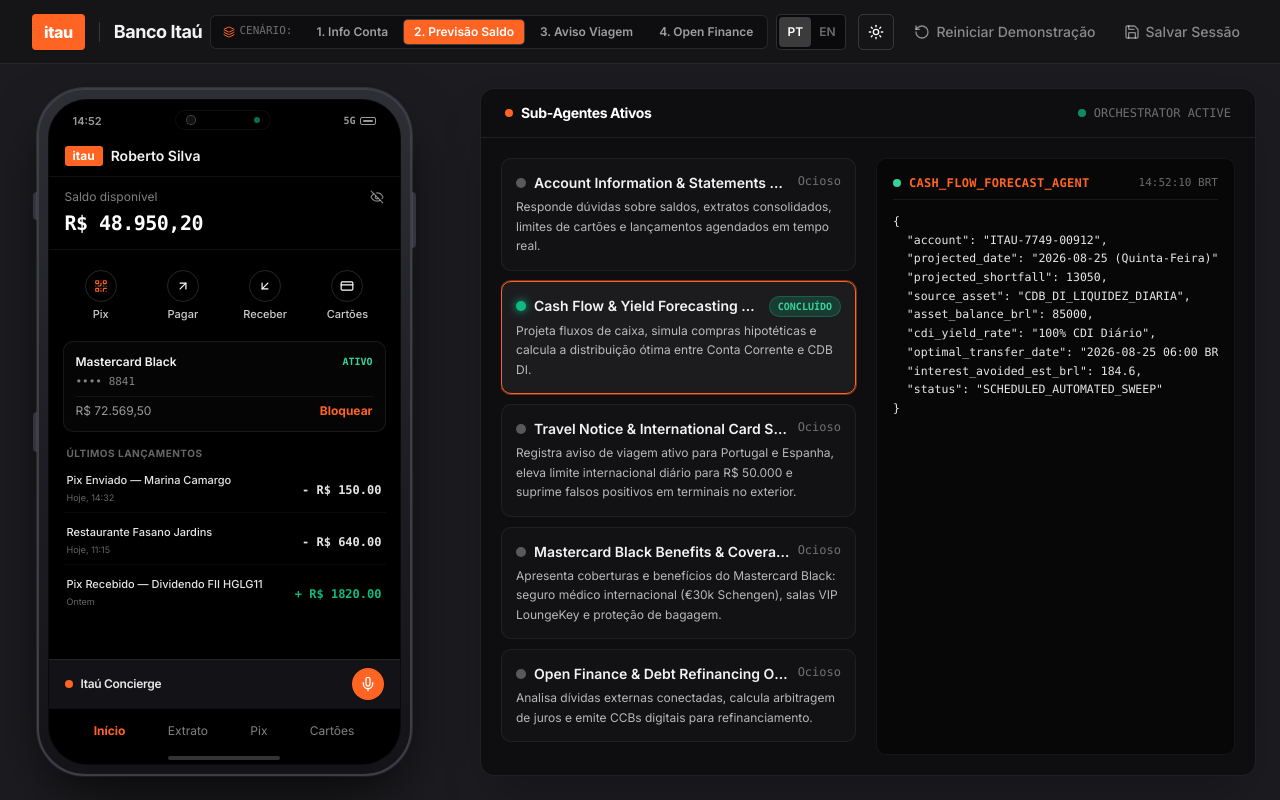
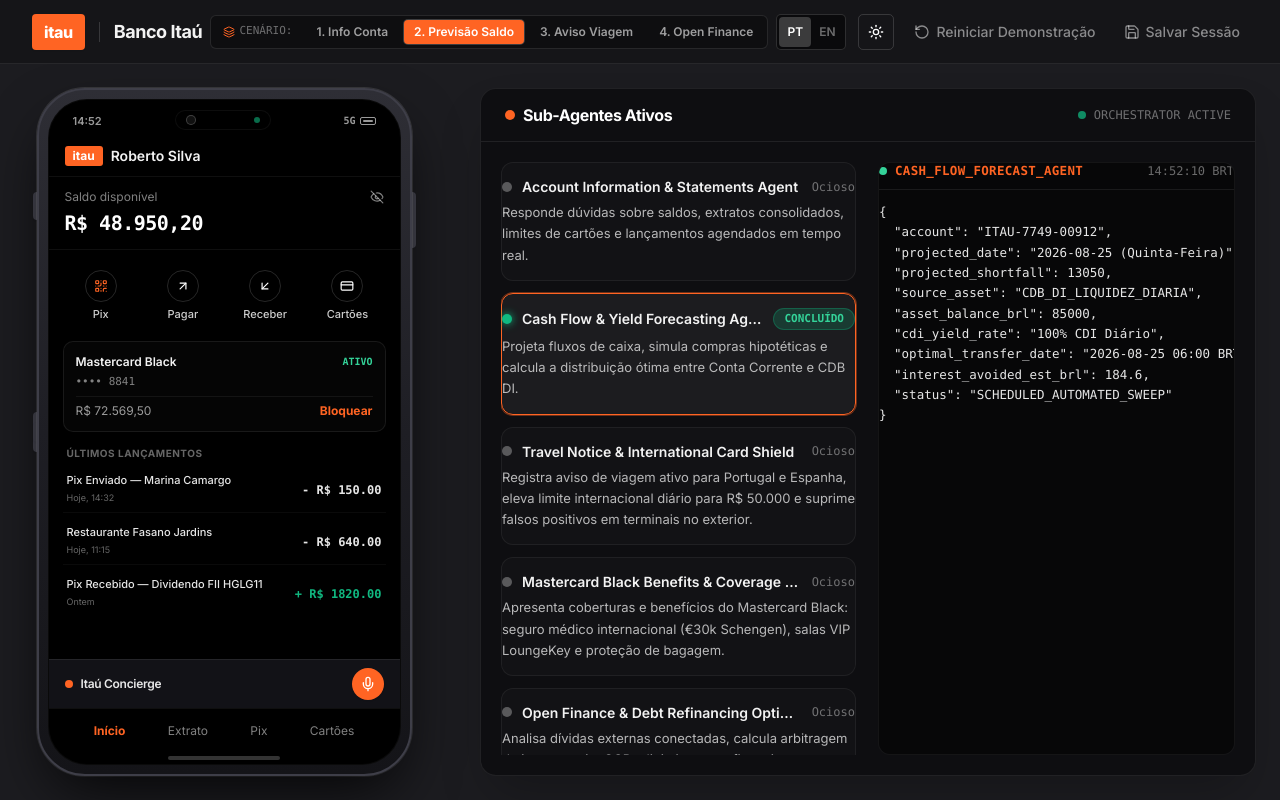
Before and after one commit to acombs121/itau-mobile-banking, a React (Vite) app in the folder frontend/: page / in a window 1280 px wide. Built offline with nearby package versions, Linux system fonts and the light colour scheme.

Commit message:
Resize sub-agent cards with increased height, typography and whitespace, and shrink parent panel to match height perfectly

```diff
--- a/frontend/src/App.tsx
+++ b/frontend/src/App.tsx
@@ -697,7 +697,7 @@ export const App: React.FC = () => {
           </div>
 
           {/* Right Column: Multi-Agent Telemetry & Orchestrator Panel */}
-          <div className="flex-1 w-full min-w-0 h-full max-h-[760px] min-h-0">
+          <div className="flex-1 w-full min-w-0 h-[730px] max-h-[86vh] flex items-center justify-center min-h-0">
             <AgentOrchestratorPanel
               subAgents={subAgents}
               actionItems={actionItems}
--- a/frontend/src/components/AgentOrchestratorPanel.tsx
+++ b/frontend/src/components/AgentOrchestratorPanel.tsx
@@ -64,7 +64,7 @@ export const AgentOrchestratorPanel: React.FC<AgentOrchestratorPanelProps> = ({
 
   return (
     <div
-      className={`w-full h-full max-h-[calc(100vh-5.5rem)] rounded-[14px] shadow-2xl flex flex-col min-h-0 border transition-colors duration-200 ${
+      className={`w-full h-[730px] max-h-[86vh] rounded-[16px] shadow-2xl flex flex-col min-h-0 border transition-colors duration-200 ${
         isDark
           ? 'bg-[#0E0E11] border-white/[0.08] text-white'
           : 'bg-white border-slate-200 text-slate-900 shadow-sm'
@@ -76,8 +76,8 @@ export const AgentOrchestratorPanel: React.FC<AgentOrchestratorPanelProps> = ({
         isDark ? 'border-white/[0.08]' : 'border-slate-200 bg-slate-50/50'
       }`}>
         <div className="flex items-center gap-2">
-          <div className="w-2 h-2 rounded-full bg-brand-orange"></div>
-          <span className={`text-sm font-bold tracking-tight ${isDark ? 'text-white' : 'text-slate-900'}`}>
+          <div className="w-2.5 h-2.5 rounded-full bg-brand-orange"></div>
+          <span className={`text-sm sm:text-base font-bold tracking-tight ${isDark ? 'text-white' : 'text-slate-900'}`}>
             {t.tabs.agents}
           </span>
         </div>
@@ -91,11 +91,11 @@ export const AgentOrchestratorPanel: React.FC<AgentOrchestratorPanelProps> = ({
       </div>
 
       {/* Main Sub-Agents Workspace (Single-Column Cards Left, JSON Telemetry Right) */}
-      <div className="flex-1 p-5 overflow-y-auto min-h-0">
-        <div className="grid grid-cols-1 lg:grid-cols-12 gap-4 h-full items-stretch min-h-0">
+      <div className="flex-1 p-4 sm:p-5 overflow-hidden min-h-0">
+        <div className="grid grid-cols-1 lg:grid-cols-12 gap-4 sm:gap-5 h-full items-stretch min-h-0">
 
-          {/* Left Column: Stacked Agent Cards (Single Column) */}
-          <div className="lg:col-span-6 flex flex-col gap-2.5 overflow-y-auto pr-1 min-h-0">
+          {/* Left Column: 5 Stacked Agent Cards (Expanded with more whitespace, larger typography, filling exact height) */}
+          <div className="lg:col-span-6 flex flex-col justify-between gap-2.5 sm:gap-3 h-full min-h-0 overflow-y-auto pr-0.5">
             {localizedSubAgents.map((agent) => {
               const isRunning = agent.status === 'processing';
               const isCompleted = agent.status === 'completed';
@@ -105,7 +105,7 @@ export const AgentOrchestratorPanel: React.FC<AgentOrchestratorPanelProps> = ({
                 <div
                   key={agent.id}
                   onClick={() => setSelectedAgentId(agent.id)}
-                  className={`rounded-[10px] p-3.5 border transition-all cursor-pointer relative ${
+                  className={`flex-1 flex flex-col justify-center rounded-[12px] px-4.5 py-3 sm:py-3.5 border transition-all cursor-pointer relative ${
                     isRunning
                       ? 'bg-brand-orange/[0.12] border-brand-orange ring-2 ring-brand-orange shadow-[0_0_20px_rgba(255,100,35,0.35)]'
                       : isSelected
@@ -117,8 +117,8 @@ export const AgentOrchestratorPanel: React.FC<AgentOrchestratorPanelProps> = ({
                       : 'bg-white border-slate-200 hover:border-slate-300 shadow-sm'
                   }`}
                 >
-                  <div className="flex items-start justify-between mb-1">
-                    <div className="flex items-center gap-2 min-w-0">
+                  <div className="flex items-center justify-between mb-1.5">
+                    <div className="flex items-center gap-2.5 min-w-0">
                       <span
                         className={`w-2.5 h-2.5 rounded-full flex-shrink-0 ${
                           isRunning
@@ -128,30 +128,30 @@ export const AgentOrchestratorPanel: React.FC<AgentOrchestratorPanelProps> = ({
                             : isDark ? 'bg-white/30' : 'bg-slate-300'
                         }`}
                       />
-                      <h3 className={`text-xs sm:text-sm font-semibold leading-snug truncate ${isDark ? 'text-white/95' : 'text-slate-900'}`}>
+                      <h3 className={`text-xs sm:text-[13.5px] lg:text-[14px] font-semibold leading-snug truncate ${isDark ? 'text-white/95' : 'text-slate-900'}`}>
                         {agent.name}
                       </h3>
                     </div>
 
                     <div className="flex items-center gap-1.5 flex-shrink-0 ml-2">
                       {isRunning ? (
-                        <span className="text-[10px] font-mono font-bold px-2 py-0.5 rounded-full bg-brand-orange text-white animate-pulse flex items-center gap-1 shadow-sm">
+                        <span className="text-[10px] sm:text-[11px] font-mono font-bold px-2.5 py-0.5 rounded-full bg-brand-orange text-white animate-pulse flex items-center gap-1 shadow-sm">
                           <span className="w-1.5 h-1.5 rounded-full bg-white animate-ping"></span>
                           {currentLang === 'en' ? 'RUNNING' : 'EXECUTANDO'}
                         </span>
                       ) : isCompleted ? (
-                        <span className="text-[10px] font-mono font-bold px-2 py-0.5 rounded-full bg-emerald-500/20 text-emerald-400 border border-emerald-500/30">
+                        <span className="text-[10px] sm:text-[11px] font-mono font-bold px-2.5 py-0.5 rounded-full bg-emerald-500/20 text-emerald-400 border border-emerald-500/30">
                           {currentLang === 'en' ? 'COMPLETED' : 'CONCLUÍDO'}
                         </span>
                       ) : (
-                        <span className={`text-xs font-mono ${isDark ? 'text-white/40' : 'text-slate-400'}`}>
+                        <span className={`text-xs font-mono font-medium ${isDark ? 'text-white/40' : 'text-slate-400'}`}>
                           {t.subagents.statusIdle}
                         </span>
                       )}
                     </div>
                   </div>
 
-                  <p className={`text-xs leading-relaxed ${isDark ? 'text-white/70' : 'text-slate-600'}`}>
+                  <p className={`text-xs sm:text-[12.5px] lg:text-[13px] leading-relaxed ${isDark ? 'text-white/70' : 'text-slate-600'}`}>
                     {agent.description}
                   </p>
                 </div>
@@ -160,29 +160,29 @@ export const AgentOrchestratorPanel: React.FC<AgentOrchestratorPanelProps> = ({
           </div>
 
           {/* Right Column: Full-Height JSON Telemetry Inspector */}
-          <div className="lg:col-span-6 flex flex-col h-full min-h-[320px]">
+          <div className="lg:col-span-6 flex flex-col h-full min-h-0">
             <div
-              className={`flex-1 rounded-[10px] p-4 font-mono text-xs overflow-y-auto border flex flex-col transition-colors ${
+              className={`flex-1 rounded-[12px] p-4.5 font-mono text-xs overflow-y-auto border flex flex-col transition-colors ${
                 isDark
                   ? 'bg-black/50 border-white/[0.06] text-white/90'
                   : 'bg-slate-50 border-slate-200 text-slate-800'
               }`}
             >
               {selectedAgentDetail ? (
-                <div className="flex flex-col h-full">
-                  <div className="flex justify-between items-center mb-3 pb-2 border-b border-white/[0.08]">
+                <div className="flex flex-col h-full min-h-0">
+                  <div className="flex justify-between items-center mb-3 pb-2.5 border-b border-white/[0.08] flex-shrink-0">
                     <div className="flex items-center gap-2">
                       <span className={`w-2 h-2 rounded-full ${selectedAgentDetail.status === 'processing' ? 'bg-brand-orange animate-ping' : 'bg-emerald-400'}`}></span>
-                      <span className="font-bold text-brand-orange text-xs uppercase tracking-wide">
+                      <span className="font-bold text-brand-orange text-xs sm:text-[12.5px] uppercase tracking-wide">
                         {selectedAgentDetail.id}
                       </span>
                     </div>
-                    <span className="text-[11px] text-white/40">
+                    <span className="text-xs text-white/40">
                       {selectedAgentDetail.lastRun || '14:52:10 BRT'}
                     </span>
                   </div>
 
-                  <pre className="flex-1 overflow-x-auto text-[11.5px] leading-relaxed select-text font-mono">
+                  <pre className="flex-1 overflow-auto text-xs sm:text-[12px] lg:text-[12.5px] leading-relaxed select-text font-mono">
                     {JSON.stringify(selectedAgentDetail.resultData, null, 2)}
                   </pre>
                 </div>
```
